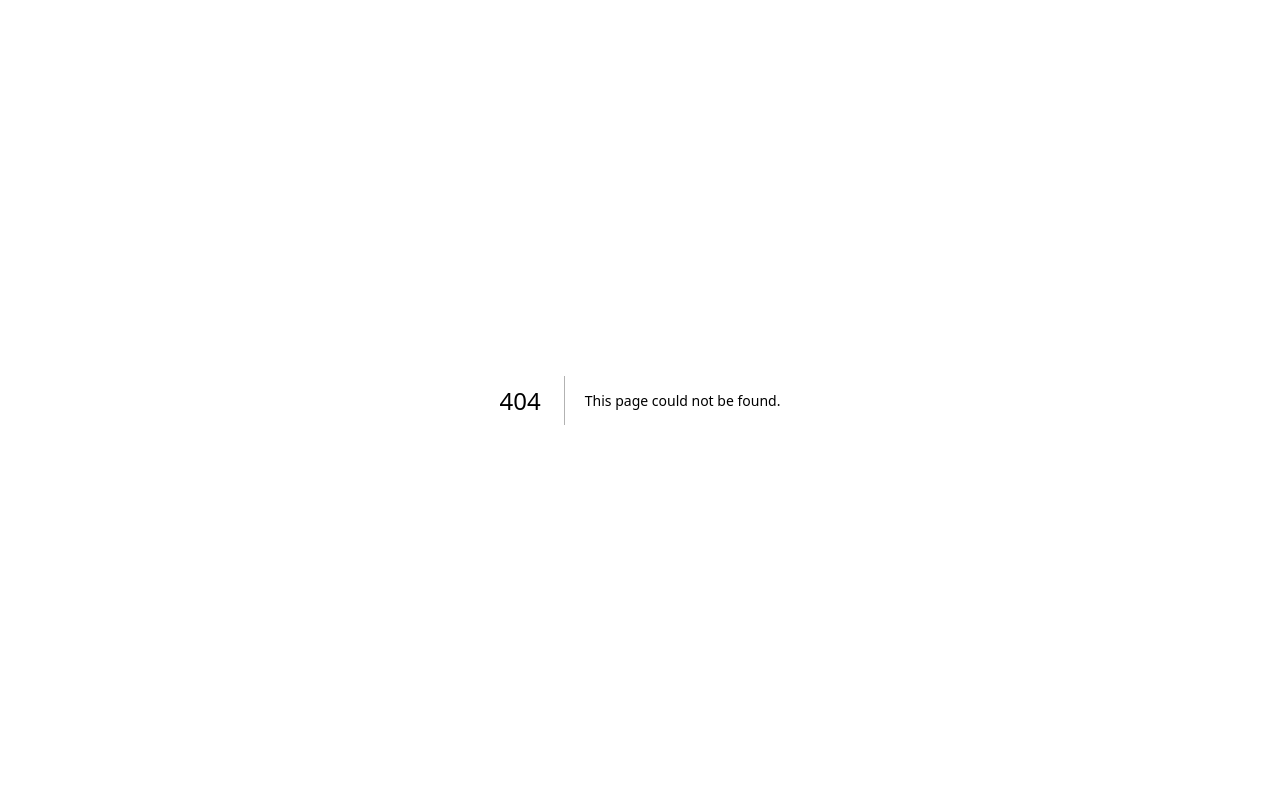
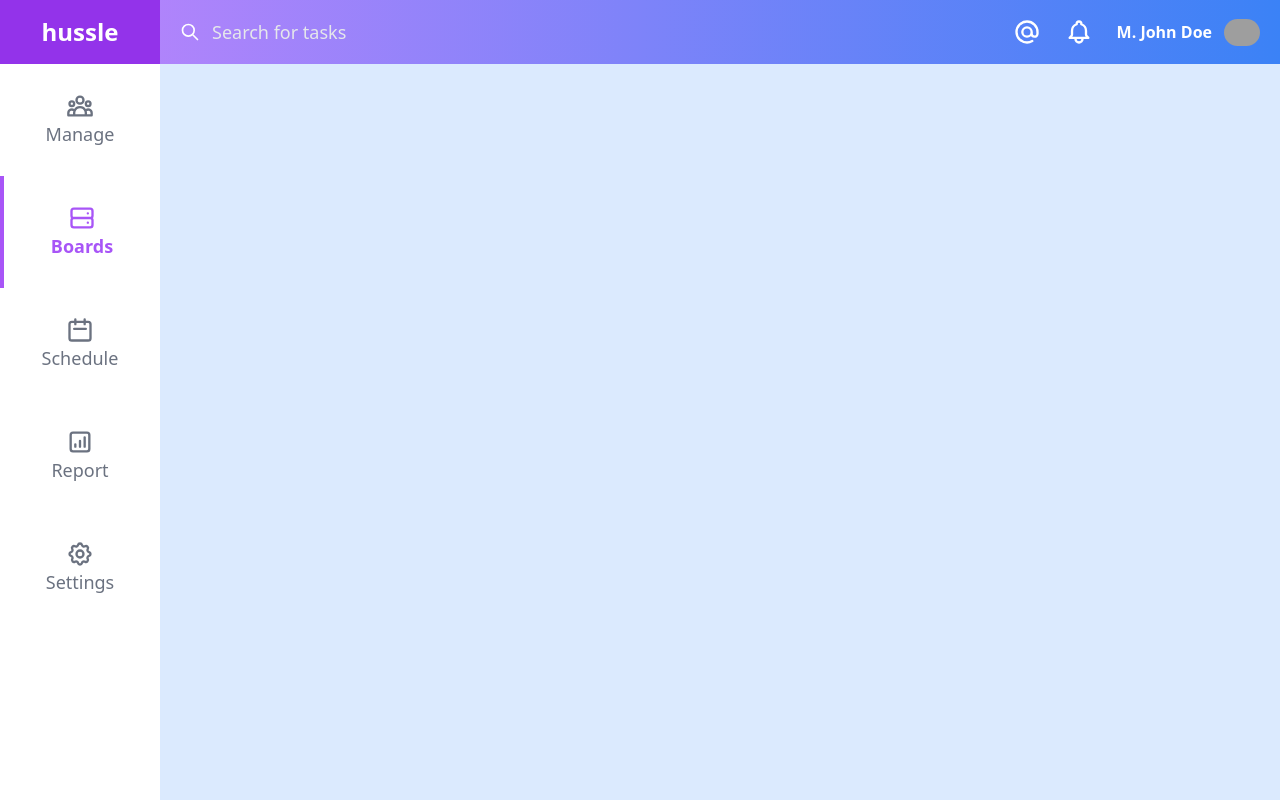
Before and after one commit to MrWillian/kanban-app, a Next.js app: page /layout in a window 1280 px wide. Before the commit this address had no page. Built offline with nearby package versions, Linux system fonts and the light colour scheme; grey boxes are pictures that could not be loaded.

Commit message:
feat(pages): define layout

```diff
--- /dev/null
+++ b/pages/layout.tsx
@@ -0,0 +1,17 @@
+import React from 'react';
+import TopBar from '../components/TopBar';
+import SideBar from '../components/SideBar';
+
+function Layout({ children }: any) {
+    return (
+        <div className="min-w-full min-h-screen bg-blue-100">
+            <TopBar />
+            <SideBar />
+            <main className="pl-40 pt-16">
+                {children}
+            </main>
+        </div>
+    );
+}
+
+export default Layout;
```
